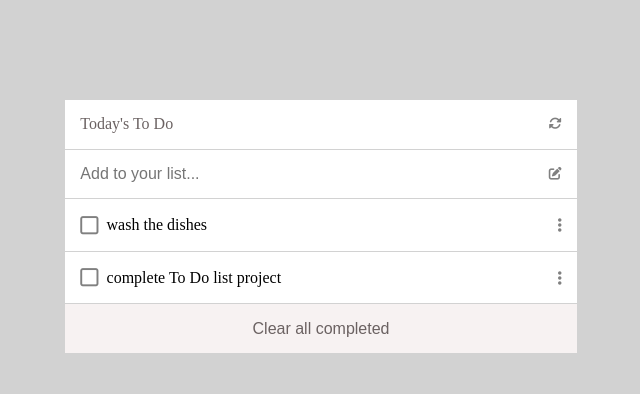
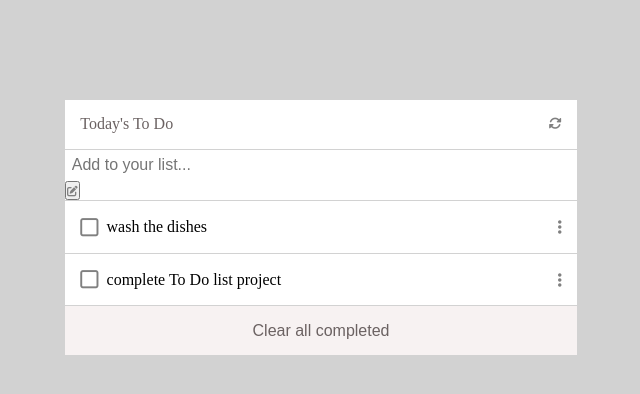
Before and after one commit to zdnahom/to-do-list, a website built with webpack: page src/index.html in a window 1280 px wide. Shown: the whole page, without its empty margins (319-959 px from the left). Built offline with nearby package versions, Linux system fonts and the light colour scheme.

Commit message:
Refactor task-adder class

```diff
--- a/src/index.html
+++ b/src/index.html
@@ -19,12 +19,13 @@
             <i class="fa-solid fa-rotate"></i>
           </div>
           <div class="task-adder">
-            <input type="text" placeholder="Add to your list...">
-            <i class="fa-solid fa-pen-to-square"></i>
+            <form action="">
+              <input type="text" placeholder="Add to your list...">
+              <button type="button"><i class="fa-solid fa-pen-to-square"></i></button>
+            </form>
           </div>
           <ul class="tasks"></ul>
           <div class="button-wrapper">
-
               <button type="button">Clear all completed</button>
           </div>
         </div>
```
